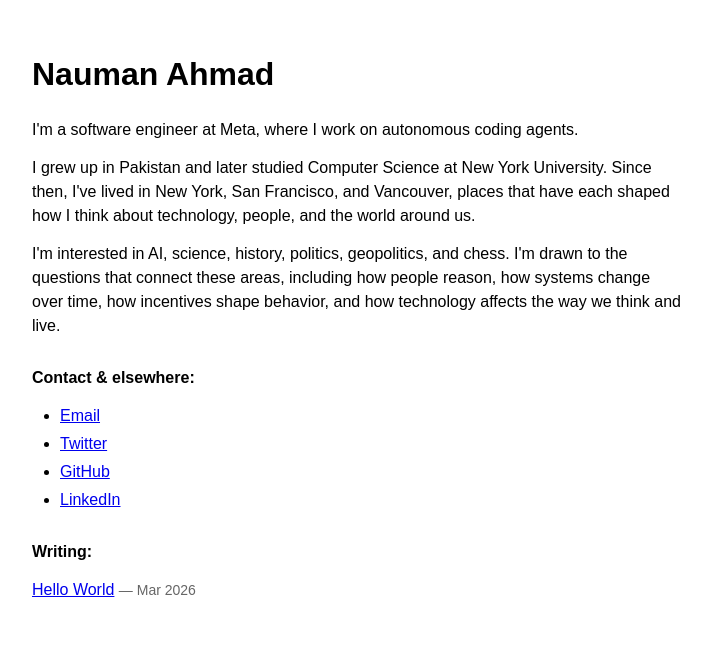
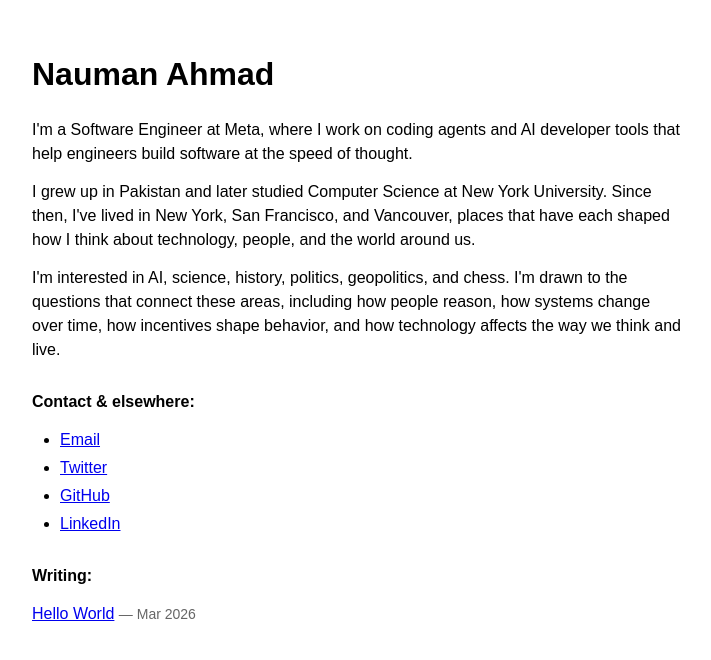
Before and after one commit to itsnauman/itsnauman.github.io, a Jekyll site: the page built from index.html, in a window 1280 px wide. Shown: the top 660 px of the page, without its empty margins (283-994 px from the left). Built offline with Jekyll 4.4.1, drawn with Linux system fonts in a browser that asks for light colours.

Commit message:
Update intro line

```diff
--- a/index.html
+++ b/index.html
@@ -5,7 +5,7 @@ title: Nauman Ahmad
 
 <h1>Nauman Ahmad</h1>
 
-<p>I'm a software engineer at Meta, where I work on autonomous coding agents.</p>
+<p>I'm a Software Engineer at Meta, where I work on coding agents and AI developer tools that help engineers build software at the speed of thought.</p>
 
 <p>I grew up in Pakistan and later studied Computer Science at New York University. Since then, I've lived in New York, San Francisco, and Vancouver, places that have each shaped how I think about technology, people, and the world around us.</p>
 
```
